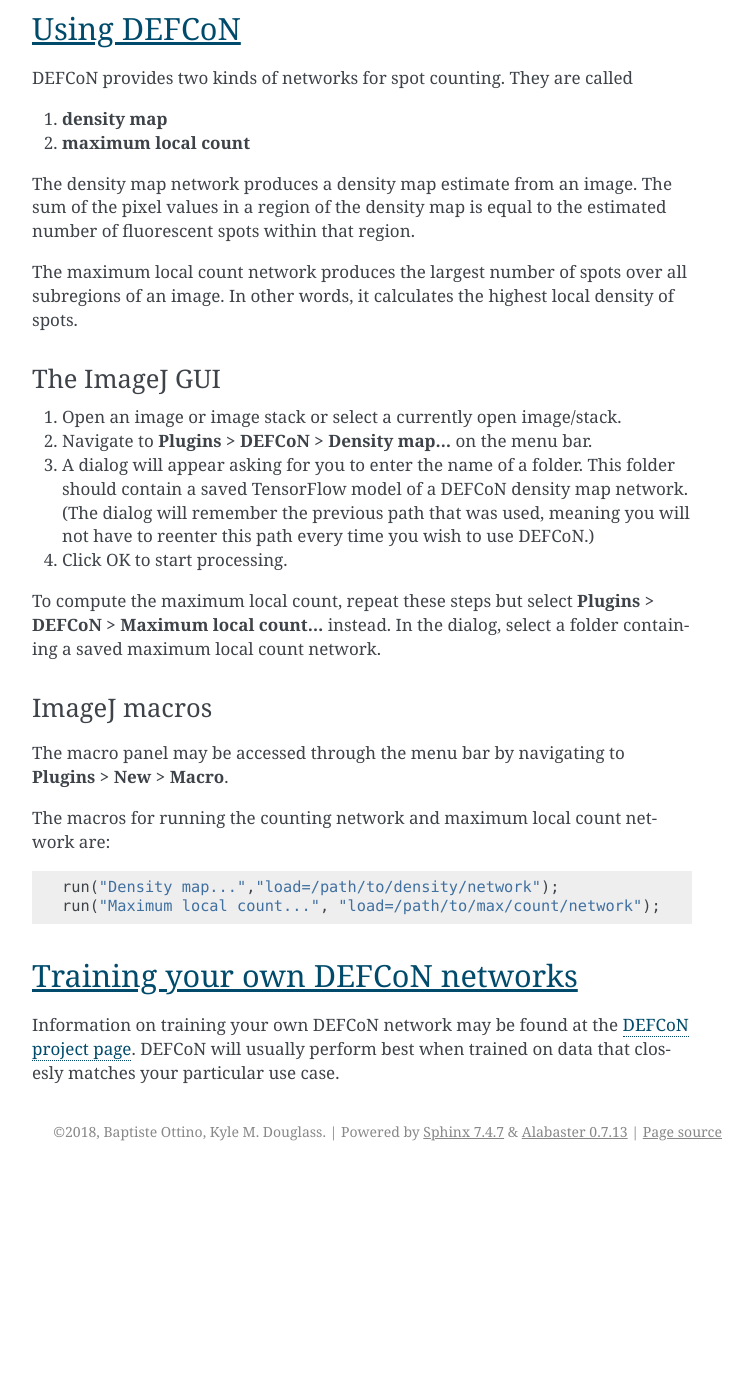
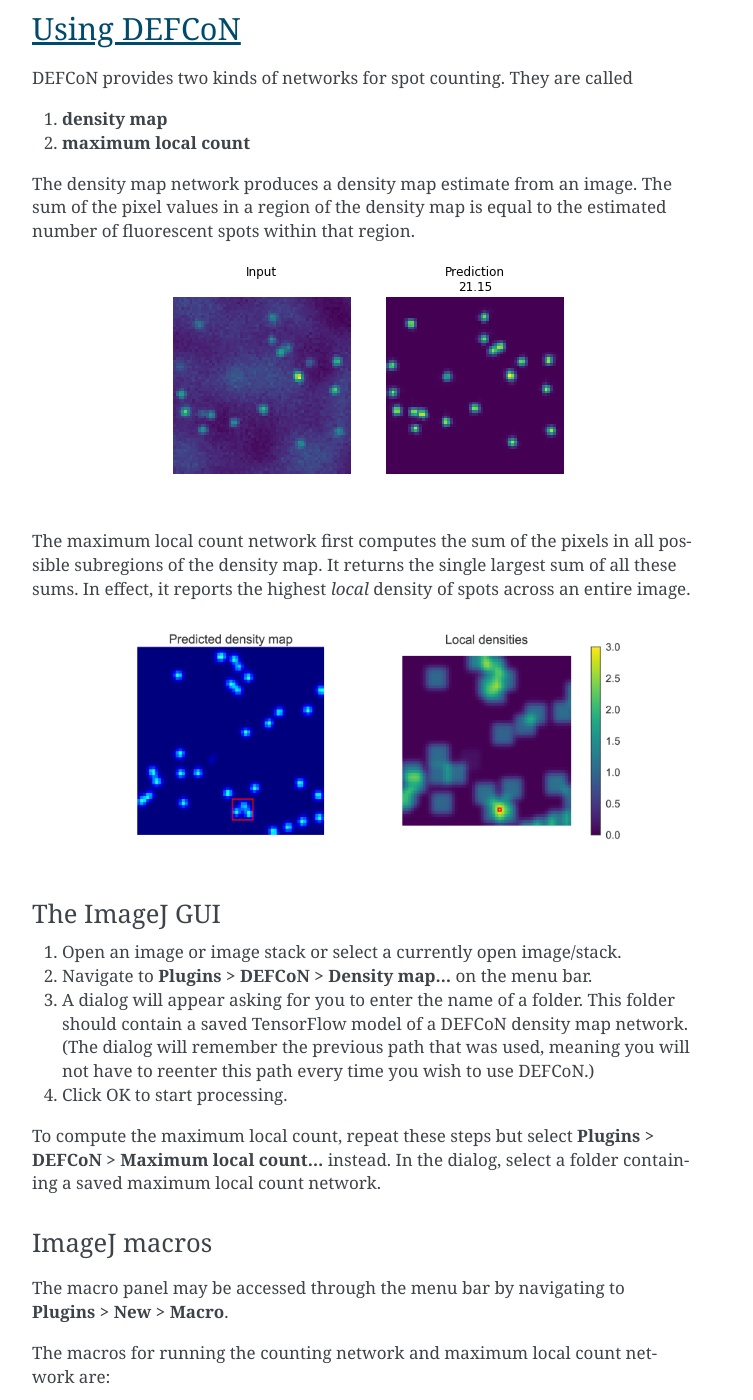
Before and after one commit to LEB-EPFL/DEFCoN-ImageJ, a Sphinx documentation site: the page built from docs/quickstart.rst, in a window 1280 px wide and 1400 px high, scrolled down 472 px. Shown: the whole window, without its empty margins (388-1141 px from the left). Built offline with Sphinx 7.4.7, drawn with Linux system fonts in a browser that asks for light colours; pages that are not in the unit, such as notebooks, are missing from menus; before the commit the page ends 1643 px from its top, so only the background shows below that; some of the changed text lies outside the part shown.

Commit message:
Added quickstart to docs and README.

```diff
--- a/docs/conf.py
+++ b/docs/conf.py
@@ -12,21 +12,23 @@
 # add these directories to sys.path here. If the directory is relative to the
 # documentation root, use os.path.abspath to make it absolute, like shown here.
 #
-# import os
+
+import os
+import subprocess
+
 # import sys
 # sys.path.insert(0, os.path.abspath('.'))
 
-
 # -- Project information -----------------------------------------------------
 
-project = u'DEFCoN-ImageJ'
-copyright = u'2018, Baptiste Ottino, Kyle M. Douglass'
-author = u'Baptiste Ottino, Kyle M. Douglass'
+project = 'DEFCoN-ImageJ'
+copyright = '2018, The Laboratory of Experimental Biophysics, EPFL, Lausanne, Switzerland'
+author = 'Baptiste Ottino, Kyle M. Douglass'
 
 # The short X.Y version
-version = u''
+version = '0.0.0'
 # The full version, including alpha/beta/rc tags
-release = u'0.0.0'
+release = '0.0.0'
 
 
 # -- General configuration ---------------------------------------------------
@@ -41,6 +43,7 @@
 extensions = [
     'sphinx.ext.autodoc',
     'sphinx.ext.mathjax',
+    'javasphinx'
 ]
 
 # Add any paths that contain templates here, relative to this directory.
@@ -65,7 +68,7 @@
 # List of patterns, relative to source directory, that match files and
 # directories to ignore when looking for source files.
 # This pattern also affects html_static_path and html_extra_path .
-exclude_patterns = [u'_build', 'Thumbs.db', '.DS_Store']
+exclude_patterns = ['_build', 'Thumbs.db', '.DS_Store']
 
 # The name of the Pygments (syntax highlighting) style to use.
 pygments_style = 'sphinx'
@@ -130,8 +133,8 @@
 # (source start file, target name, title,
 #  author, documentclass [howto, manual, or own class]).
 latex_documents = [
-    (master_doc, 'DEFCoN-ImageJ.tex', u'DEFCoN-ImageJ Documentation',
-     u'Baptiste Ottino, Kyle M. Douglass', 'manual'),
+    (master_doc, 'DEFCoN-ImageJ.tex', 'DEFCoN-ImageJ Documentation',
+     'Baptiste Ottino, Kyle M. Douglass', 'manual'),
 ]
 
 
@@ -140,7 +143,7 @@
 # One entry per manual page. List of tuples
 # (source start file, name, description, authors, manual section).
 man_pages = [
-    (master_doc, 'defcon-imagej', u'DEFCoN-ImageJ Documentation',
+    (master_doc, 'defcon-imagej', 'DEFCoN-ImageJ Documentation',
      [author], 1)
 ]
 
@@ -151,10 +154,18 @@
 # (source start file, target name, title, author,
 #  dir menu entry, description, category)
 texinfo_documents = [
-    (master_doc, 'DEFCoN-ImageJ', u'DEFCoN-ImageJ Documentation',
+    (master_doc, 'DEFCoN-ImageJ', 'DEFCoN-ImageJ Documentation',
      author, 'DEFCoN-ImageJ', 'One line description of project.',
      'Miscellaneous'),
 ]
 
 
 # -- Extension configuration -------------------------------------------------
+
+# -- ReadTheDocs ----------------------------------------------------------
+
+read_the_docs_build = os.environ.get('READTHEDOCS', None) == 'True'
+
+if read_the_docs_build:
+    print('calling javasphinx')
+    subprocess.call('javasphinx-apidoc -u -o _javasphinx/ ../src/', shell=True)
--- a/docs/quickstart.rst
+++ b/docs/quickstart.rst
@@ -27,9 +27,20 @@
 image. The sum of the pixel values in a region of the density map is
 equal to the estimated number of fluorescent spots within that region.
 
-The maximum local count network produces the largest number of spots
-over all subregions of an image. In other words, it calculates the
-highest local density of spots.
+.. image:: _images/density_map.png
+   :align: center
+   :alt: A ground truth image of fluorescence spots and its density
+         map representation.
+
+The maximum local count network first computes the sum of the pixels
+in all possible subregions of the density map. It returns the single
+largest sum of all these sums. In effect, it reports the highest
+*local* density of spots across an entire image.
+
+.. image:: _images/max_local_count.png
+   :align: center
+   :alt: An illustration of how the maximum local count is derived
+	 from a predicted density map.
 
 The ImageJ GUI
 ++++++++++++++
--- /dev/null
+++ b/docs/requirements.txt
@@ -0,0 +1 @@
+javasphinx
```
Also changed, not shown: README.md (+23 -2 lines), docs/_images/density_map.png (added), docs/_images/density_map.svg (added), docs/_images/max_local_count.png (added).
